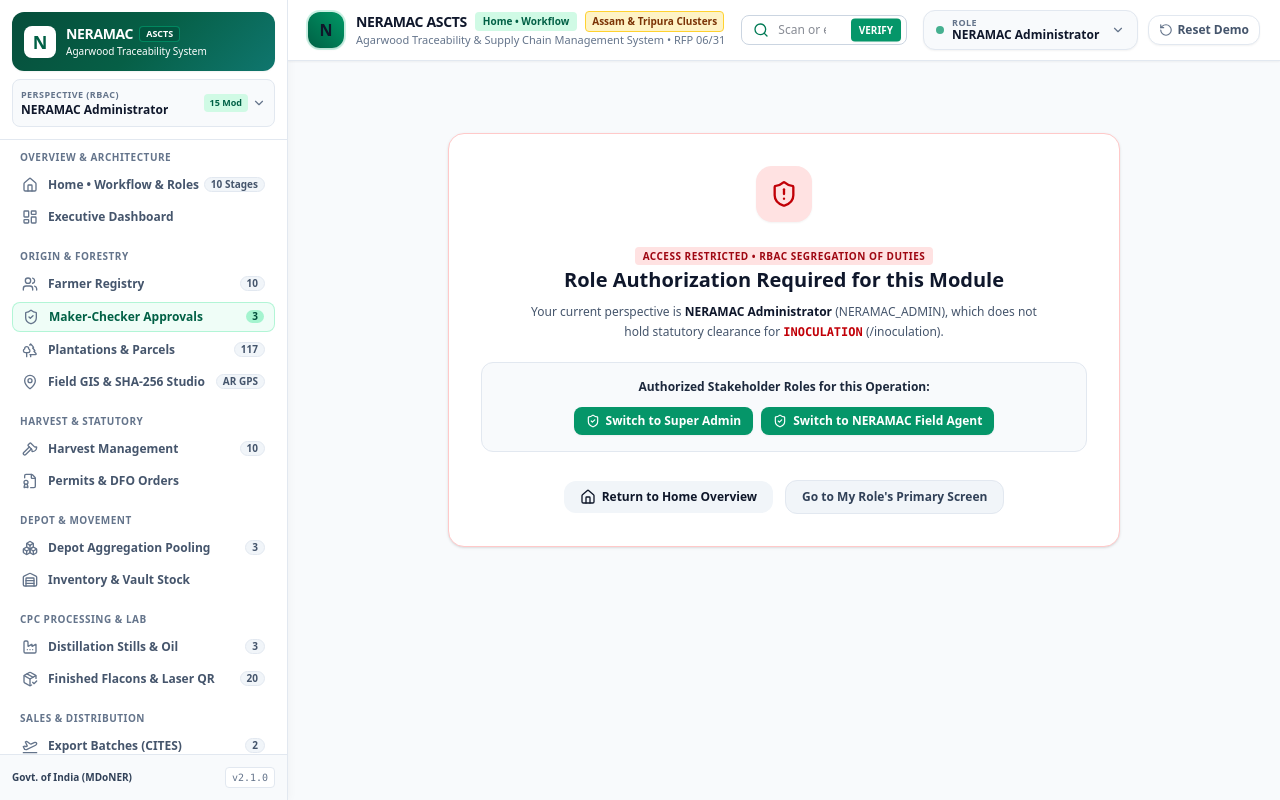
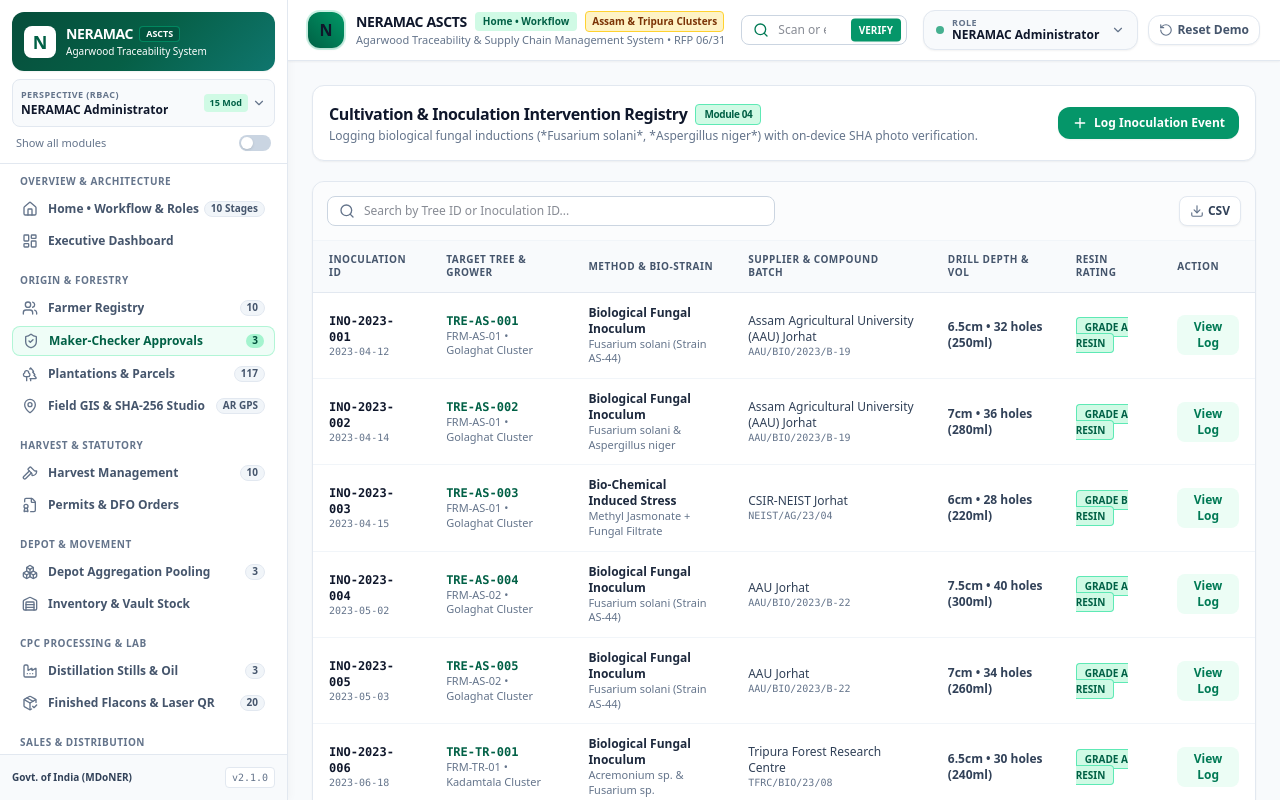
Before and after one commit to Shrey-SSBDigital/naramac-demo, a React (Vite) app in the folder client/: page /inoculation in a window 1280 px wide. Built offline with nearby package versions, Linux system fonts and the light colour scheme.

Commit message:
feat: complete unblocking role switcher toggle and sidebar integration

```diff
--- a/client/src/App.jsx
+++ b/client/src/App.jsx
@@ -138,63 +138,7 @@ function AppContent() {
         <main className={`p-4 md:p-6 w-full mx-auto pb-24 ${
           activeModule === 'GEO_STUDIO' || activeModule === 'PLANTATIONS' ? 'max-w-[1500px]' : 'max-w-6xl'
         }`}>
-          {/* RBAC Access Restricted Gate */}
-          {!isAllowed ? (
-            <div className="bg-white rounded-2xl border border-red-200 p-8 text-center max-w-2xl mx-auto my-12 shadow-sm space-y-5">
-              <div className="w-14 h-14 bg-red-100 text-red-700 rounded-2xl flex items-center justify-center mx-auto shadow-xs">
-                <ShieldAlert className="w-7 h-7" />
-              </div>
-
-              <div className="space-y-2">
-                <span className="text-[10px] font-black uppercase tracking-wider px-2 py-0.5 rounded bg-red-100 text-red-800">
-                  Access Restricted • RBAC Segregation of Duties
-                </span>
-                <h2 className="text-xl font-black text-slate-900">
-                  Role Authorization Required for this Module
-                </h2>
-                <p className="text-xs text-slate-600 leading-relaxed max-w-lg mx-auto">
-                  Your current perspective is <span className="font-bold text-slate-900">{USER_ROLES.find(r => r.id === activeRole)?.name}</span> ({activeRole}), which does not hold statutory clearance for <span className="font-mono font-bold text-red-700">{activeModule}</span> ({currentPath}).
-                </p>
-              </div>
-
-              {/* 1-Click Role Switch to Authorized Roles */}
-              <div className="bg-slate-50 p-4 rounded-xl border border-slate-200 text-xs space-y-3">
-                <div className="font-bold text-slate-800">
-                  Authorized Stakeholder Roles for this Operation:
-                </div>
-                <div className="flex flex-wrap justify-center gap-2">
-                  {authorizedRoles.map(r => (
-                    <button
-                      key={r.id}
-                      onClick={() => setActiveRole(r.id)}
-                      className="px-3 py-1.5 bg-emerald-600 hover:bg-emerald-700 text-white rounded-lg text-xs font-bold transition flex items-center gap-1.5 shadow-xs"
-                    >
-                      <ShieldCheck className="w-3.5 h-3.5" />
-                      <span>Switch to {r.name}</span>
-                    </button>
-                  ))}
-                </div>
-              </div>
-
-              <div className="flex items-center justify-center gap-3 pt-2">
-                <button
-                  onClick={() => navigate('/')}
-                  className="px-4 py-2 bg-slate-800 hover:bg-slate-900 text-white rounded-xl text-xs font-bold transition flex items-center gap-1.5"
-                >
-                  <Home className="w-4 h-4" />
-                  <span>Return to Home Overview</span>
-                </button>
-                <button
-                  onClick={() => navigate(getDefaultRouteForRole(activeRole))}
-                  className="px-4 py-2 bg-slate-100 hover:bg-slate-200 text-slate-700 rounded-xl text-xs font-bold border border-slate-200 transition"
-                >
-                  Go to My Role's Primary Screen
-                </button>
-              </div>
-            </div>
-          ) : (
-            <>
-              {/* Home: Workflow & Roles Overview (Fallback if rendered inside main) */}
+          {/* Main Module Content (No blocking screen - user changes role via dropdown anytime) */}
           {activeModule === 'HOME' && (
             <HomeWorkflowOverview onNavigate={navigate} />
           )}
@@ -322,8 +266,6 @@ function AppContent() {
                   />
                 </div>
               )}
-            </>
-          )}
         </main>
       </div>
 
--- a/client/src/components/navigation/EnterpriseSidebar.jsx
+++ b/client/src/components/navigation/EnterpriseSidebar.jsx
@@ -54,6 +54,7 @@ export default function EnterpriseSidebar({
   } = useEnterprise();
 
   const [roleSwitcherOpen, setRoleSwitcherOpen] = useState(false);
+  const [showAllModules, setShowAllModules] = useState(false);
 
   const currentRoleConfig = ROLE_PERMISSIONS[activeRole] || ROLE_PERMISSIONS.NERAMAC_ADMIN;
 
@@ -125,6 +126,8 @@ export default function EnterpriseSidebar({
       items: visibleItems
     };
   }).filter(grp => grp.items.length > 0);
+
+  const displayedNavGroups = showAllModules ? ALL_NAV_GROUPS : filteredNavGroups;
 
   return (
     <aside className="w-72 bg-white border-r border-slate-200 flex flex-col h-screen sticky top-0 flex-shrink-0 z-30 shadow-xs">
@@ -204,11 +207,30 @@ export default function EnterpriseSidebar({
             </div>
           )}
         </div>
+
+        {/* Toggle between Role Filtered & All Modules */}
+        <div className="mt-2 flex items-center justify-between px-1 text-[11px]">
+          <span className="text-slate-500 font-medium">Show all modules</span>
+          <button
+            type="button"
+            onClick={() => setShowAllModules(!showAllModules)}
+            className={`relative inline-flex h-4 w-8 flex-shrink-0 cursor-pointer rounded-full border-2 border-transparent transition-colors duration-200 ease-in-out focus:outline-none ${
+              showAllModules ? 'bg-emerald-600' : 'bg-slate-300'
+            }`}
+            title="Toggle between Role-Filtered view and All System Modules"
+          >
+            <span
+              className={`pointer-events-none inline-block h-3 w-3 transform rounded-full bg-white shadow ring-0 transition duration-200 ease-in-out ${
+                showAllModules ? 'translate-x-4' : 'translate-x-0'
+              }`}
+            />
+          </button>
+        </div>
       </div>
 
-      {/* Navigation Group Items (Filtered by RBAC) */}
+      {/* Navigation Group Items */}
       <div className="flex-1 overflow-y-auto px-3 py-2 space-y-4">
-        {filteredNavGroups.map((grp, gIdx) => (
+        {displayedNavGroups.map((grp, gIdx) => (
           <div key={gIdx} className="space-y-1">
             <div className="text-[10px] font-extrabold uppercase tracking-wider text-slate-400 px-2 py-0.5">
               {grp.group}
```
Lines whose indentation alone changed are shown as unchanged.
